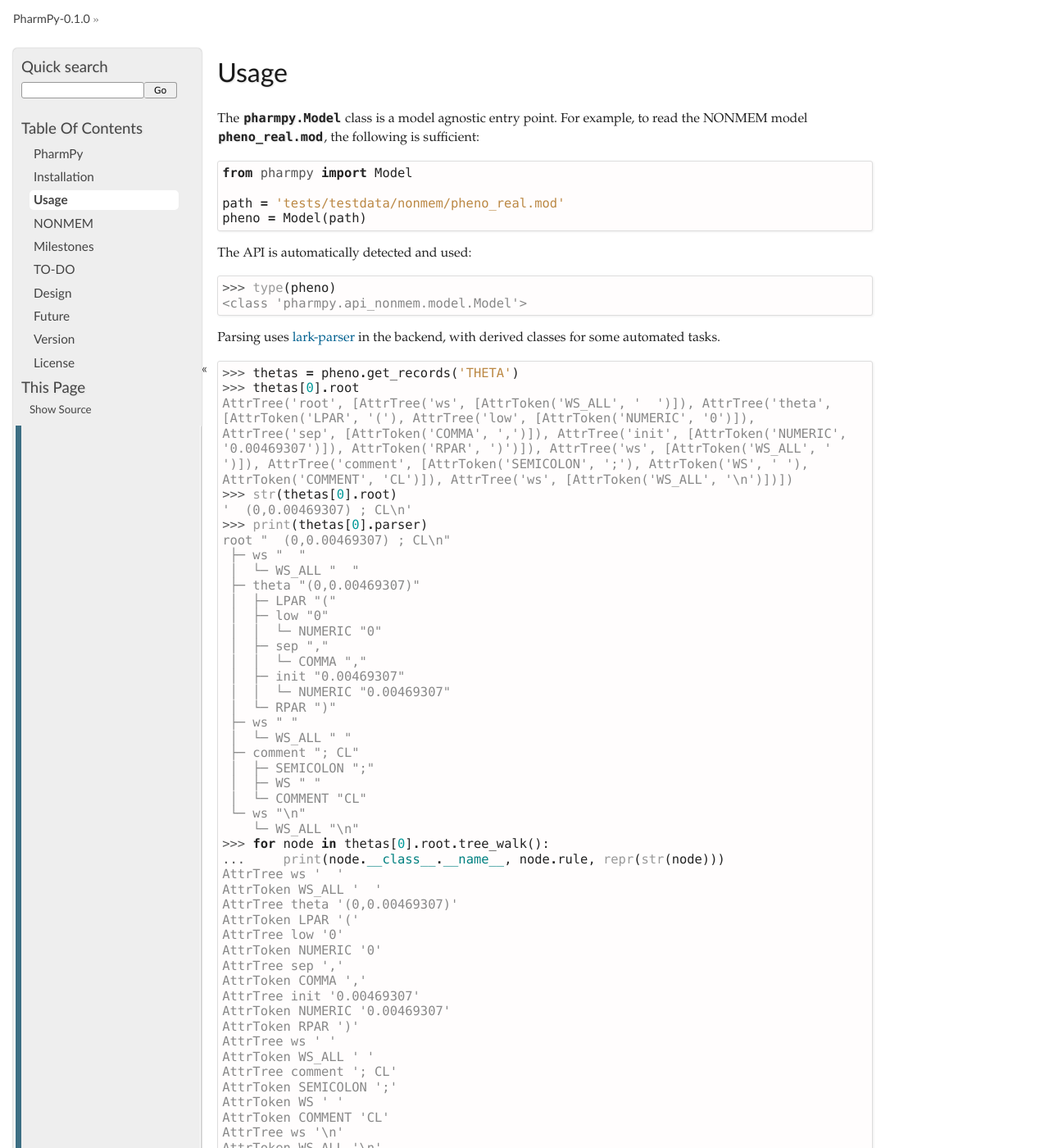
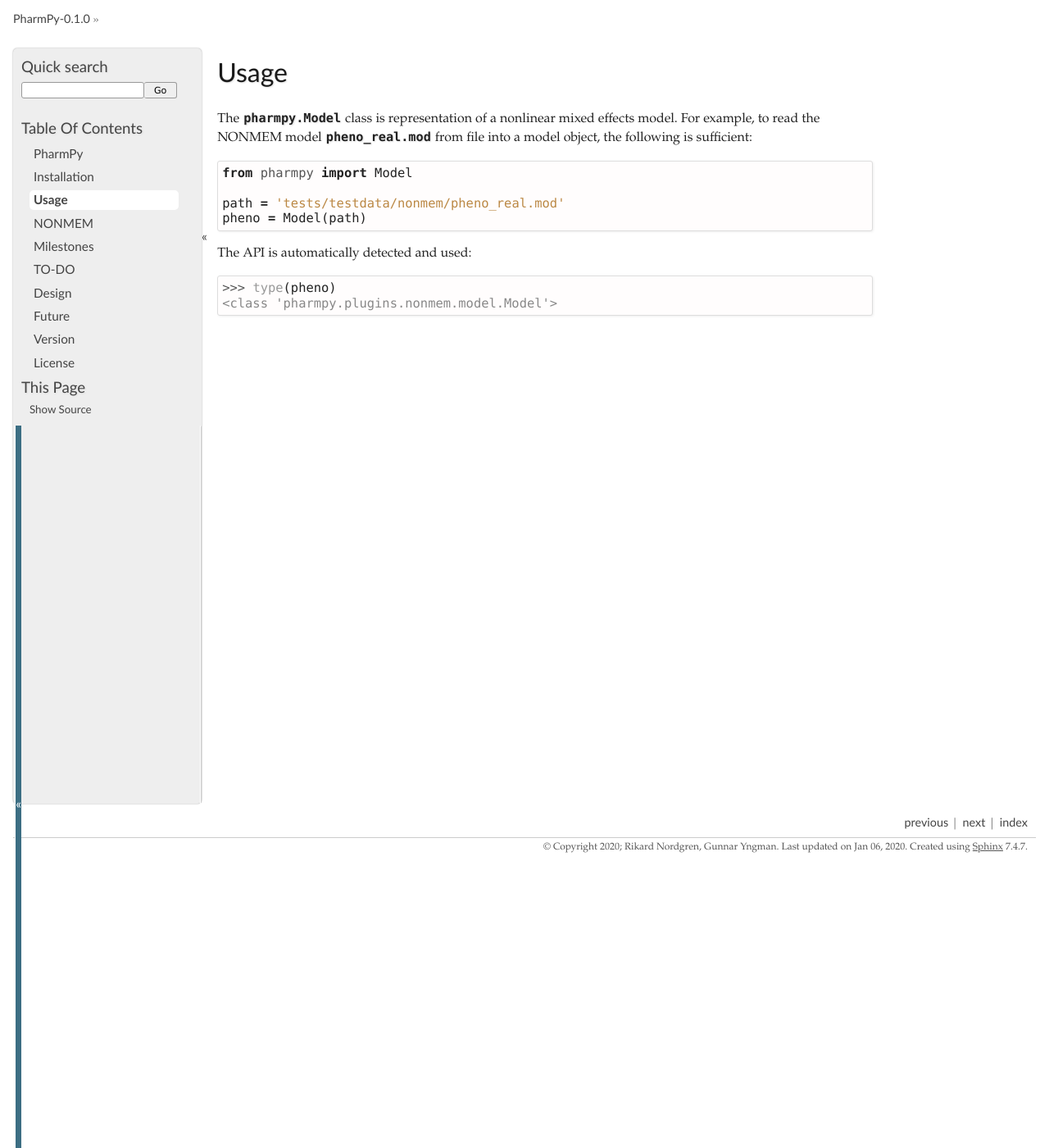
Before and after one commit to pharmpy/pharmpy, a Sphinx documentation site: the page built from docs/usage.rst, in a window 1280 px wide and 1400 px high. Shown: the whole window at 82% size. Built offline with Sphinx 7.4.7, drawn with Linux system fonts in a browser that asks for light colours; pages that are not in the unit, such as notebooks, are missing from menus; some of the changed text lies outside the part shown.

Commit message:
Fix remaining documentation build issues

```diff
--- a/README.rst
+++ b/README.rst
@@ -104,5 +104,3 @@ You should now have a new release in ``dist/``!
 .. _Setuptools: https://pypi.python.org/pypi/setuptools
 .. _Pytest: http://pytest.org/
 .. _isort: https://pypi.python.org/pypi/isort
-
-.. include:: version
--- a/docs/conf.py
+++ b/docs/conf.py
@@ -25,7 +25,7 @@ if os.getenv('SPELLCHECK'):
 source_suffix = '.rst'
 master_doc = 'index'
 project = 'PharmPy'
-year = '2018'
+year = '2020'
 authors = ['Rikard Nordgren', 'Gunnar Yngman']
 copyright = '{0}; {1}'.format(year, ', '.join(authors))
 version = release = '0.1.0'
--- a/docs/usage.rst
+++ b/docs/usage.rst
@@ -2,8 +2,8 @@
 Usage
 =====
 
-The :class:`pharmpy.Model` class is a model agnostic entry point. For example, to
-read the NONMEM model ``pheno_real.mod``, the following is sufficient:
+The :class:`pharmpy.Model` class is representation of a nonlinear mixed effects model. For example, to
+read the NONMEM model ``pheno_real.mod`` from file into a model object, the following is sufficient:
 
 .. testcode::
     :pyversion: > 3.6
@@ -19,60 +19,4 @@ The API is automatically detected and used:
     :pyversion: > 3.6
 
     >>> type(pheno)
-    <class 'pharmpy.api_nonmem.model.Model'>
-
-Parsing uses lark-parser_ in the backend, with derived classes for some
-automated tasks.
-
-.. doctest::
-    :pyversion: > 3.6
-
-    >>> thetas = pheno.get_records('THETA')
-    >>> thetas[0].root
-    AttrTree('root', [AttrTree('ws', [AttrToken('WS_ALL', '  ')]), AttrTree('theta', [AttrToken('LPAR', '('), AttrTree('low', [AttrToken('NUMERIC', '0')]), AttrTree('sep', [AttrToken('COMMA', ',')]), AttrTree('init', [AttrToken('NUMERIC', '0.00469307')]), AttrToken('RPAR', ')')]), AttrTree('ws', [AttrToken('WS_ALL', ' ')]), AttrTree('comment', [AttrToken('SEMICOLON', ';'), AttrToken('WS', ' '), AttrToken('COMMENT', 'CL')]), AttrTree('ws', [AttrToken('WS_ALL', '\n')])])
-    >>> str(thetas[0].root)
-    '  (0,0.00469307) ; CL\n'
-    >>> print(thetas[0].parser)
-    root "  (0,0.00469307) ; CL\n"
-     ├─ ws "  "
-     │  └─ WS_ALL "  "
-     ├─ theta "(0,0.00469307)"
-     │  ├─ LPAR "("
-     │  ├─ low "0"
-     │  │  └─ NUMERIC "0"
-     │  ├─ sep ","
-     │  │  └─ COMMA ","
-     │  ├─ init "0.00469307"
-     │  │  └─ NUMERIC "0.00469307"
-     │  └─ RPAR ")"
-     ├─ ws " "
-     │  └─ WS_ALL " "
-     ├─ comment "; CL"
-     │  ├─ SEMICOLON ";"
-     │  ├─ WS " "
-     │  └─ COMMENT "CL"
-     └─ ws "\n"
-        └─ WS_ALL "\n"
-    >>> for node in thetas[0].root.tree_walk():
-    ...     print(node.__class__.__name__, node.rule, repr(str(node)))
-    AttrTree ws '  '
-    AttrToken WS_ALL '  '
-    AttrTree theta '(0,0.00469307)'
-    AttrToken LPAR '('
-    AttrTree low '0'
-    AttrToken NUMERIC '0'
-    AttrTree sep ','
-    AttrToken COMMA ','
-    AttrTree init '0.00469307'
-    AttrToken NUMERIC '0.00469307'
-    AttrToken RPAR ')'
-    AttrTree ws ' '
-    AttrToken WS_ALL ' '
-    AttrTree comment '; CL'
-    AttrToken SEMICOLON ';'
-    AttrToken WS ' '
-    AttrToken COMMENT 'CL'
-    AttrTree ws '\n'
-    AttrToken WS_ALL '\n'
-
-.. _lark-parser: https://pypi.org/project/lark-parser/
+    <class 'pharmpy.plugins.nonmem.model.Model'>
```
Also changed, not shown: docs/design.rst (+7 -4 lines), 3 other files.
